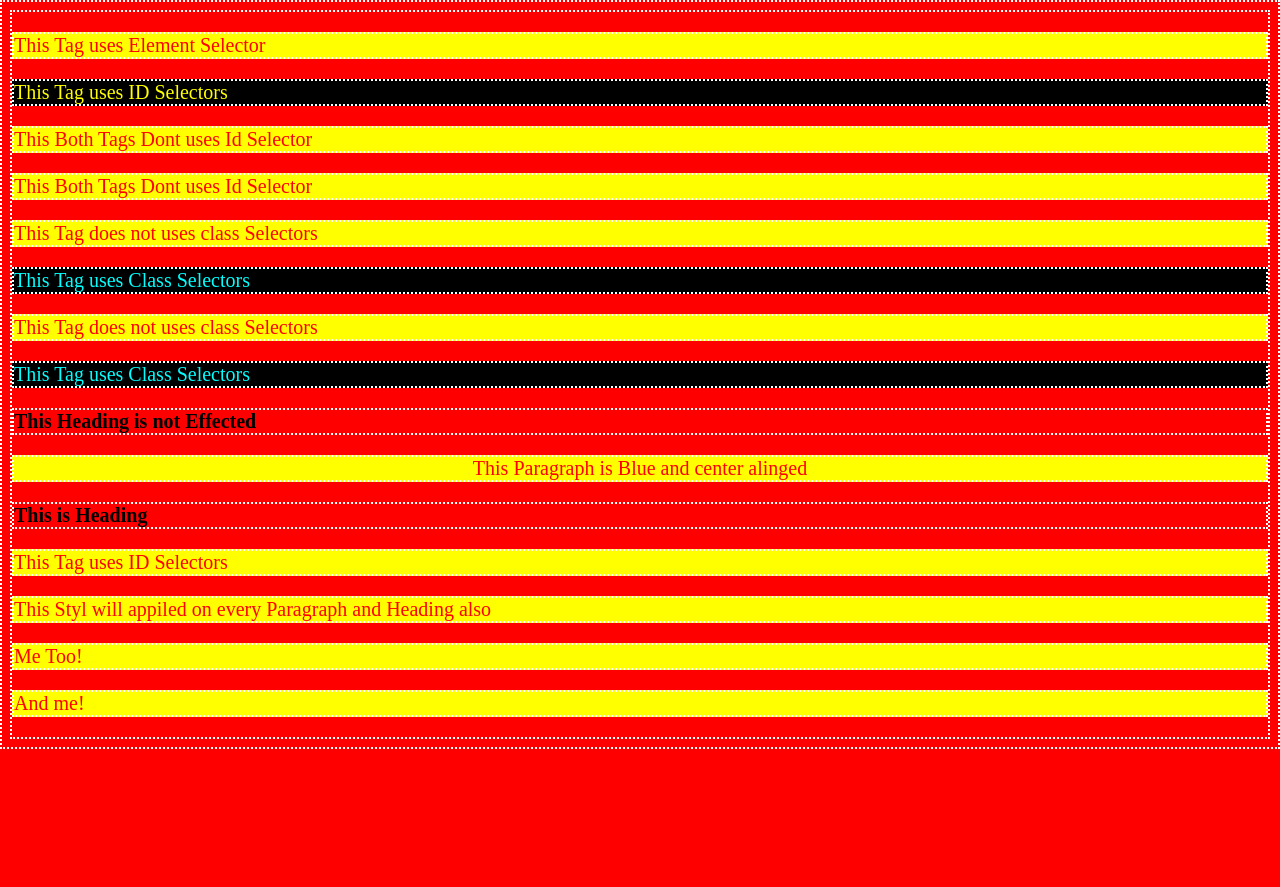
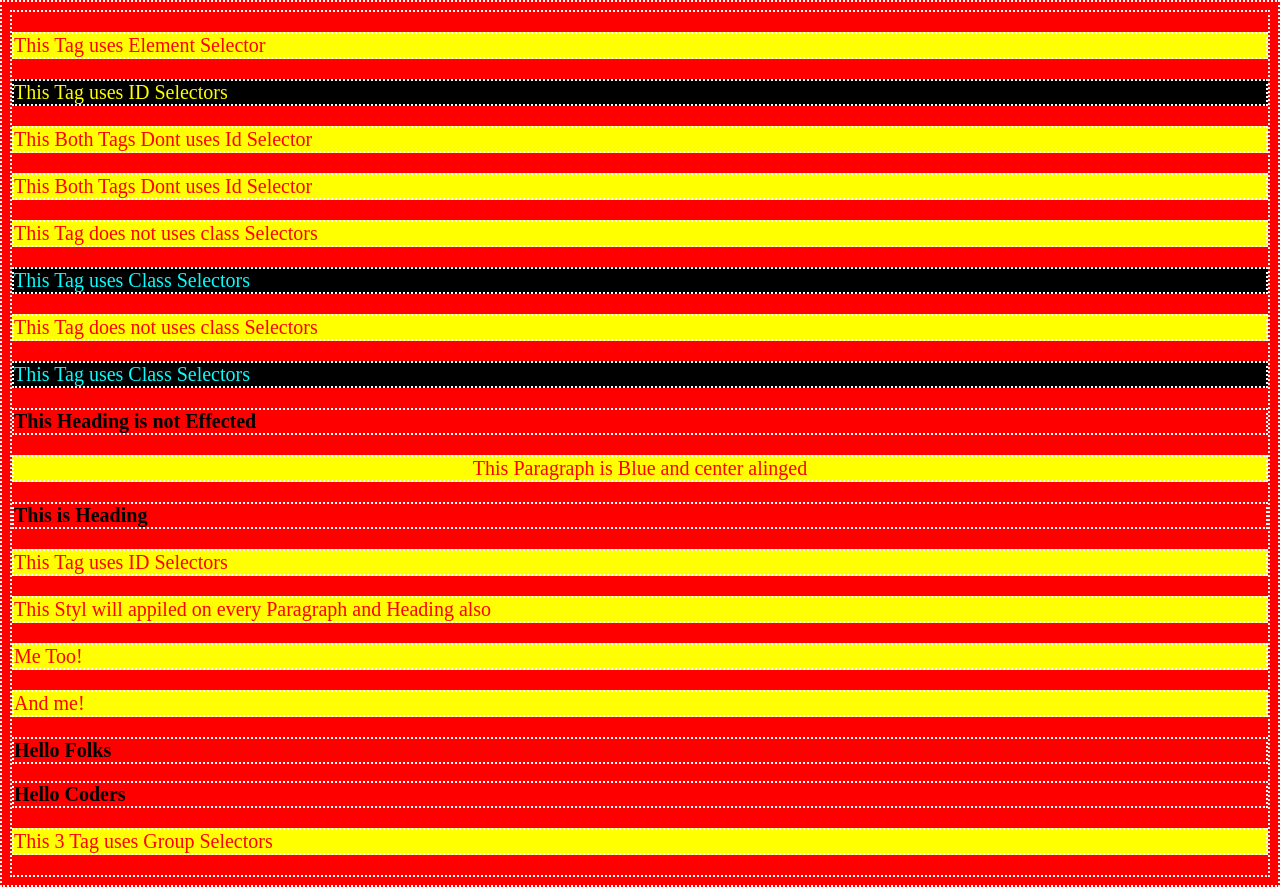
Before and after one commit to Itzzain9/CSS_Practice_Notes_Part02, a plain HTML site: page index.html in a window 1280 px wide. Before the commit the page ends 800 px from the top, so only its background shows below. Drawn offline with Linux system fonts and the light colour scheme.

Commit message:
Update index.html

```diff
--- a/index.html
+++ b/index.html
@@ -35,6 +35,12 @@
     <p>And me!</p>
 
 
+    <!-- 5-Group selector -->
+    <h1>Hello Folks</h1>
+    <h2>Hello Coders</h2>
+    <p>This 3 Tag uses Group Selectors </p>
+
+
 
 
 </body>
```
